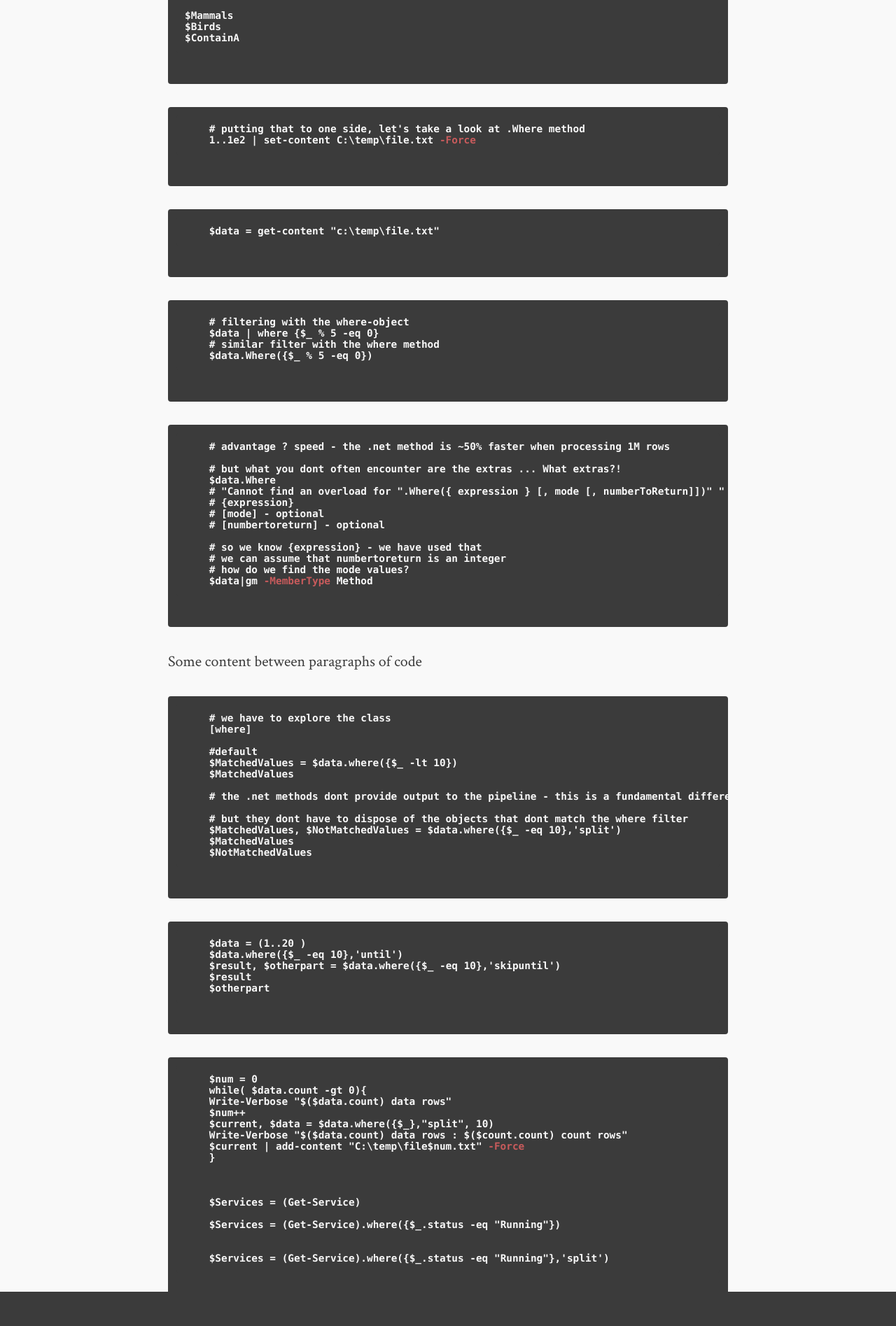
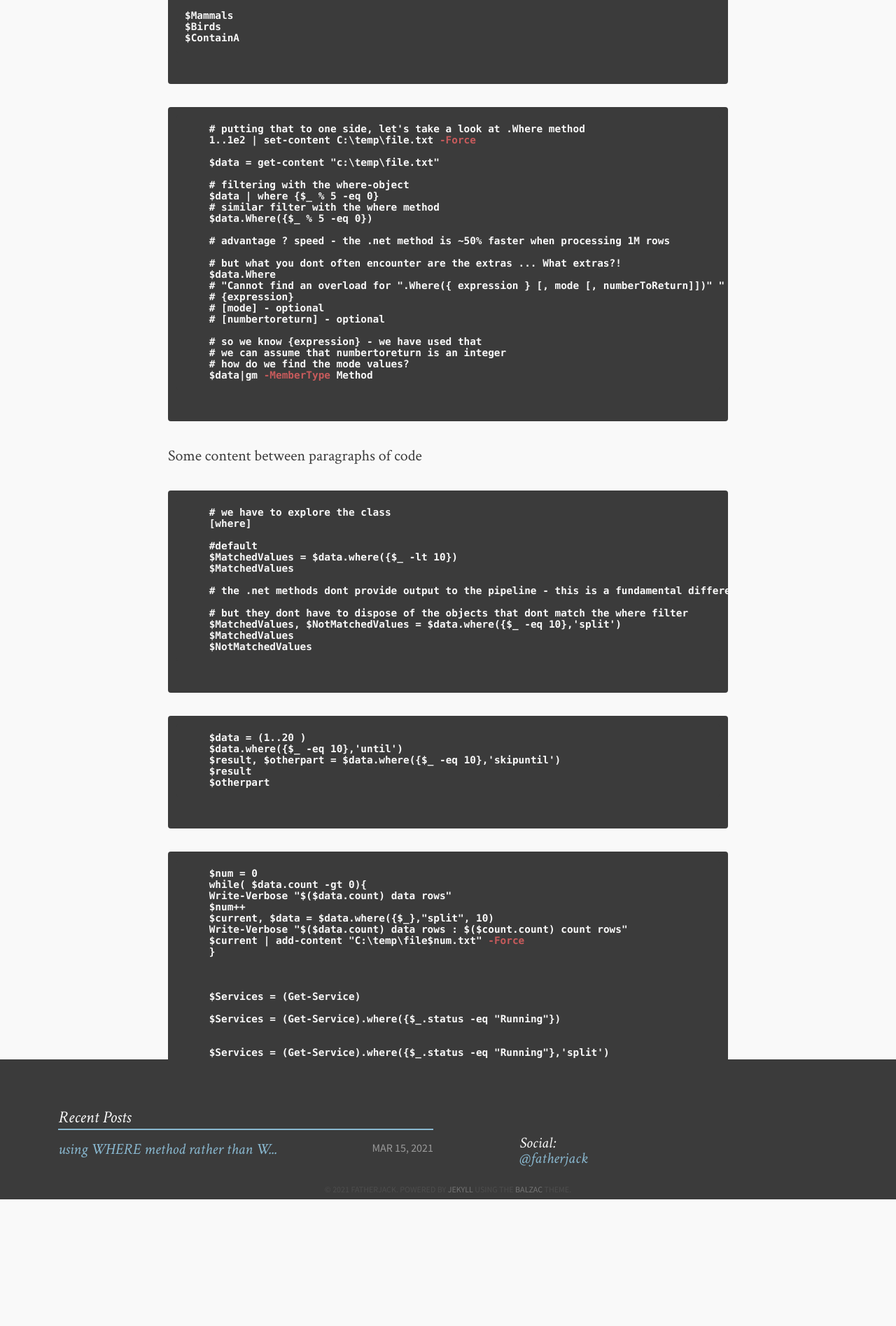
Before and after one commit to fatherjack/fatherjack.github.io, a Jekyll site: the page built from _posts/2021-03-15-Where.md, in a window 1280 px wide. Shown: the part 1993-3888 px from the top of the page at 70% size. Built offline with Jekyll 4.4.1, drawn with Linux system fonts in a browser that asks for light colours; comment, search, counter and statistics services are not loaded; after the commit the page ends 3707 px from its top, so only the background shows below that.

Commit message:
footer more

`````diff
--- a/_posts/2021-03-15-Where.md
+++ b/_posts/2021-03-15-Where.md
@@ -41,20 +41,14 @@ $ContainA
 ````powershell
     # putting that to one side, let's take a look at .Where method
     1..1e2 | set-content C:\temp\file.txt -Force
-````
 
-````powershell
     $data = get-content "c:\temp\file.txt"
-````
 
-````powershell
     # filtering with the where-object
     $data | where {$_ % 5 -eq 0}
     # similar filter with the where method
     $data.Where({$_ % 5 -eq 0})
-````
 
-````powershell
     # advantage ? speed - the .net method is ~50% faster when processing 1M rows
 
     # but what you dont often encounter are the extras ... What extras?!
--- a/_sass/_styles.scss
+++ b/_sass/_styles.scss
@@ -102,6 +102,7 @@ code {
         .s {
             color: #87ceeb;
         }
+        overflow-x: scroll;
     }
 }
 
@@ -729,9 +730,7 @@ footer {
 
     .prev-posts {
         li  {
-
           .recent-title {
-
           }
 
           span.date {
--- a/_sass/_variables.scss
+++ b/_sass/_variables.scss
@@ -41,7 +41,7 @@ $lh: 33px;
 $lhsmall: 24px;
 
 // Sizing
-$footerHeight: 150px;
+$footerHeight: 200px;
 
 // Griddit
 /* Break Points
`````
